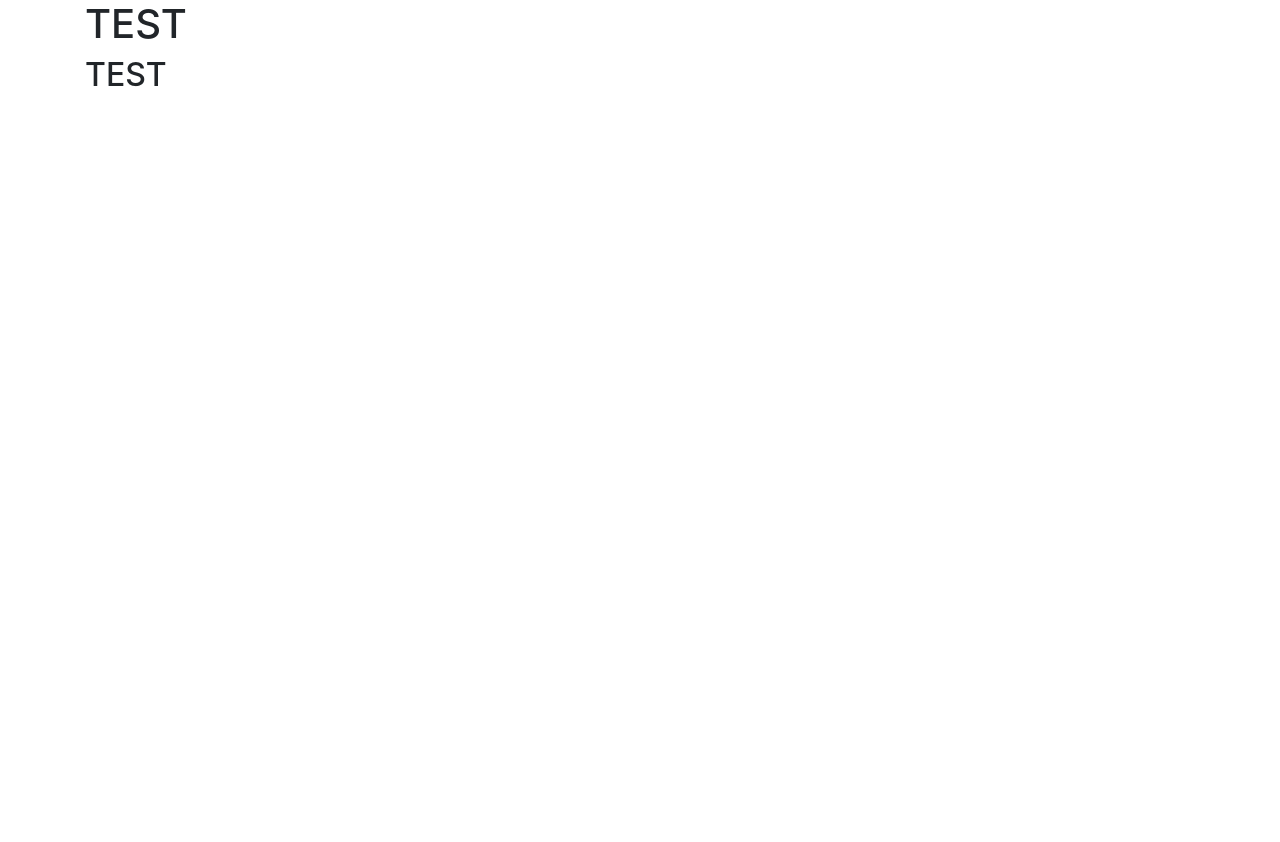
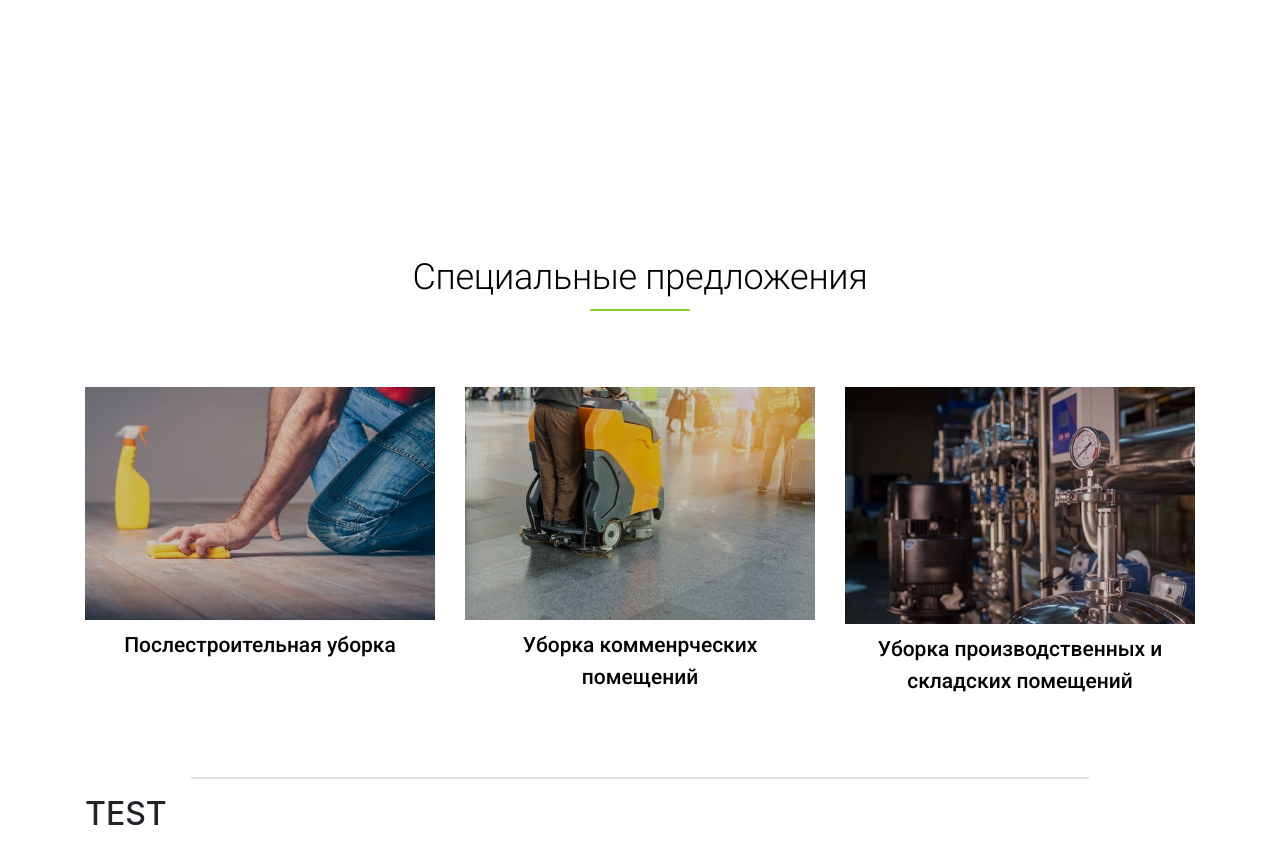
Before and after one commit to venaaa/cleaning-site, a plain HTML site: page index.html in a window 1280 px wide. Before the commit the page ends 800 px from the top, so only its background shows below. Drawn offline with Linux system fonts and the light colour scheme.

Commit message:
Added section SPECIAL

```diff
--- a/index.html
+++ b/index.html
@@ -9,6 +9,7 @@
     <title>Очистка помещений любой площади и назначения</title>
     <link rel="stylesheet" href="css/style.css">
     <link rel="stylesheet" href="css/bootstrap.min.css">
+    <link href="https://fonts.googleapis.com/css?family=Roboto:300,400,400i,500,700&display=swap&subset=cyrillic" rel="stylesheet">
 </head>
 <body>
 
@@ -21,9 +22,41 @@
     <div class="section-inner">
         <div class="section-special-container container">
             <div class="section-special-wrapper">
-                <h1>TEST</h1>
+                <div class="section-special-wrapper__title">
+                    Специальные предложения
+                    <hr class="underline">
+                </div>
+                <div class="section-special-wrapper__main">
+                    <div class="row">
+                        <div class="col-lg-4 col-12">
+                            <div class="section-special-wrapper__main-block">
+                                <a href="#">
+                                    <img class="img-fluid" src="img/poslestroitelnaya-uborka.jpg" alt="Послестроительная уборка">
+                                    <div class="desc">Послестроительная уборка</div>
+                                </a>
+                            </div>
+                        </div>
+                        <div class="col-lg-4 col-12">
+                            <div class="section-special-wrapper__main-block">
+                                <a href="#">
+                                    <img class="img-fluid" src="img/uborka-kommercheskih-pomeshcheniy.jpg" alt="Уборка комменрческих помещений">
+                                    <div class="desc">Уборка комменрческих помещений</div>
+                                </a>
+                            </div>
+                        </div>
+                        <div class="col-lg-4 col-12">
+                            <div class="section-special-wrapper__main-block">
+                                <a href="#">
+                                    <img class="img-fluid" src="img/uborka-proizvodstvennyh-i-skladskih-pomeshcheniy.jpg" alt="Уборка производственных помещений">
+                                    <div class="desc">Уборка производственных и складских помещений</div>
+                                </a>
+                            </div>
+                        </div>
+                    </div>
+                </div>
             </div>
         </div>
+        <hr class="border">
     </div>
 </div>
 
--- a/scss/style.scss
+++ b/scss/style.scss
@@ -1,9 +1,77 @@
 @import 'normalize.css';
 
+//=== Mixins ===
+
+@mixin font-roboto {
+    font-family: 'Roboto', sans-serif;
+}
+
+//=== / Mixins ===
+
+// === Variables ===
+
+$light-green: #8bcc25;
+
+// === / Variables ===
 
 // === SECTION SPECIAL ===
 
+.section-special {
+    .section-inner {
+        @include font-roboto;
+        margin-top: 250px;
 
+        .border {
+            margin-top: 80px;
+            width: 70%;
+            background: #ddd;
+        }
+    }
+
+    &-wrapper {
+        &__title {
+
+            font-size: 36px;
+            font-weight: 300;
+            text-align: center;
+            color: #000;
+            letter-spacing: -0.3px;
+        }
+
+        .underline {
+            width: 100px;
+            height: 2px;
+            margin-top: 5px;
+            background: $light-green;
+            border: 0;
+        }
+
+        &__main-block {
+            margin-top: 60px;
+            transition: all 0.3s ease-in-out;
+            filter: brightness(0.80);
+
+            a {
+                .desc {
+                    margin-top: 10px;
+                    font-size: 21px;
+                    font-weight: 500;
+                    text-align: center;
+                    color: #000;
+                }
+            }
+
+            a:hover {
+                text-decoration: none;
+            }
+        }
+
+        &__main-block:hover {
+           filter: brightness(1.15);
+           transition: all 0.3s ease-in-out;
+        }
+    }
+}
 
 // === / SECTION SPECIAL ===
 
```
Also changed, not shown: css/style.css, img/camera-man.jpg (deleted), img/console.jpg (deleted), img/geometrics.jpg (deleted), img/into-the-light.jpg (deleted), img/poslestroitelnaya-uborka.jpg (added), img/uborka-kommercheskih-pomeshcheniy.jpg (added), img/uborka-proizvodstvennyh-i-skladskih-pomeshcheniy.jpg (added).
